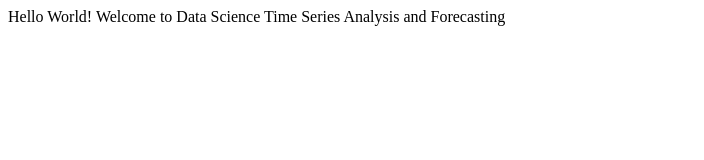
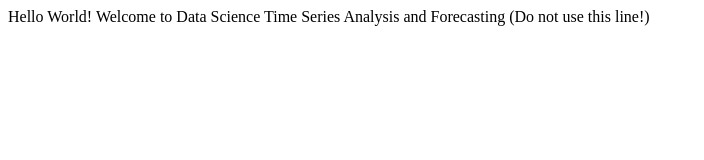
Before and after one commit to rmDL4SON/Time_Series, a plain HTML site: page index.html in a window 1280 px wide. Shown: the whole page, without its empty margins (0-704 px from the left). Drawn offline with Linux system fonts and the light colour scheme.

Commit message:
Update index.html
add a conflicting line in the body

```diff
--- a/index.html
+++ b/index.html
@@ -5,5 +5,6 @@
 </head>
 <body>
 	Hello World! Welcome to Data Science Time Series Analysis and Forecasting
+	(Do not use this line!)
 </body>
 </html>
```
